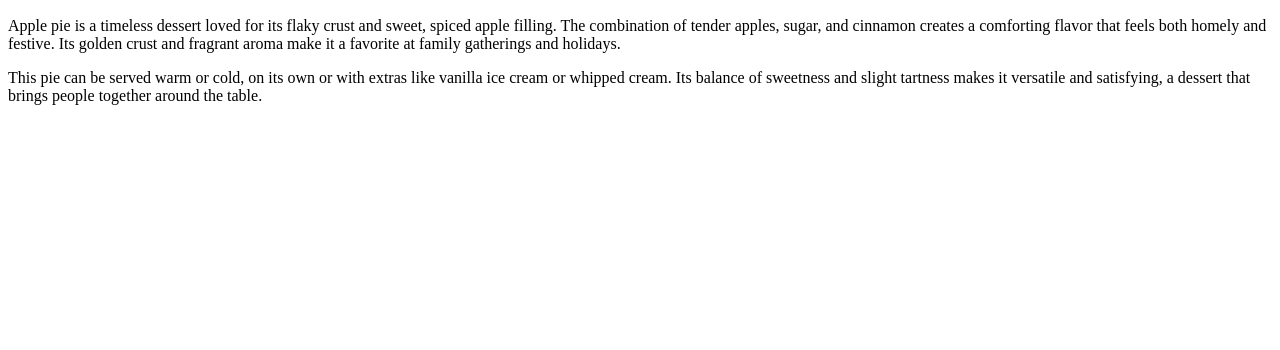
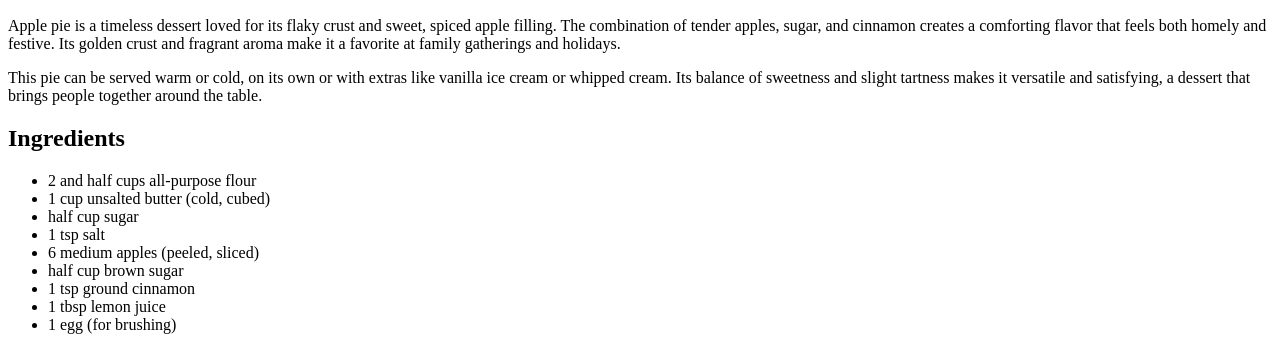
Before and after one commit to GREGORUNDEL/odin-recipes, a plain HTML site: page recipes/apple-cake.html in a window 1280 px wide. Shown: the part 1360-1710 px from the top of the page. Before the commit the page ends 1481 px from the top, so only its background shows below. Drawn offline with Linux system fonts and the light colour scheme.

Commit message:
Added unordered list with ingredients for appel cake

```diff
--- a/recipes/apple-cake.html
+++ b/recipes/apple-cake.html
@@ -6,10 +6,22 @@
     <body>
         <a href="../index.html">Odin Recipes Home</a>
         <h1>Apple cake</h1>
-        <img src="../photo/apple-cake.jpg" alt="sliced appel cake">
+          <img src="../photo/apple-cake.jpg" alt="sliced appel cake">
         <h2>Recipe description</h2>
-        <p>Apple pie is a timeless dessert loved for its flaky crust and sweet, spiced apple filling. The combination of tender apples, sugar, and cinnamon creates a comforting flavor that feels both homely and festive. Its golden crust and fragrant aroma make it a favorite at family gatherings and holidays.</p>
-        <p>This pie can be served warm or cold, on its own or with extras like vanilla ice cream or whipped cream. Its balance of sweetness and slight tartness makes it versatile and satisfying, a dessert that brings people together around the table.</p>
+          <p>Apple pie is a timeless dessert loved for its flaky crust and sweet, spiced apple filling. The combination of tender apples, sugar, and cinnamon creates a comforting flavor that feels both homely and festive. Its golden crust and fragrant aroma make it a favorite at family gatherings and holidays.</p>
+          <p>This pie can be served warm or cold, on its own or with extras like vanilla ice cream or whipped cream. Its balance of sweetness and slight tartness makes it versatile and satisfying, a dessert that brings people together around the table.</p>
+        <h2>Ingredients</h2>
+          <ul>
+            <li>2 and half cups all-purpose flour</li>
+            <li>1 cup unsalted butter (cold, cubed)</li>
+            <li>half cup sugar</li>
+            <li>1 tsp salt</li>
+            <li>6 medium apples (peeled, sliced)</li>
+            <li>half cup brown sugar</li>
+            <li>1 tsp ground cinnamon</li>
+            <li>1 tbsp lemon juice</li>
+            <li>1 egg (for brushing)</li>
+          </ul>
 
     </body>
 </html>
```
